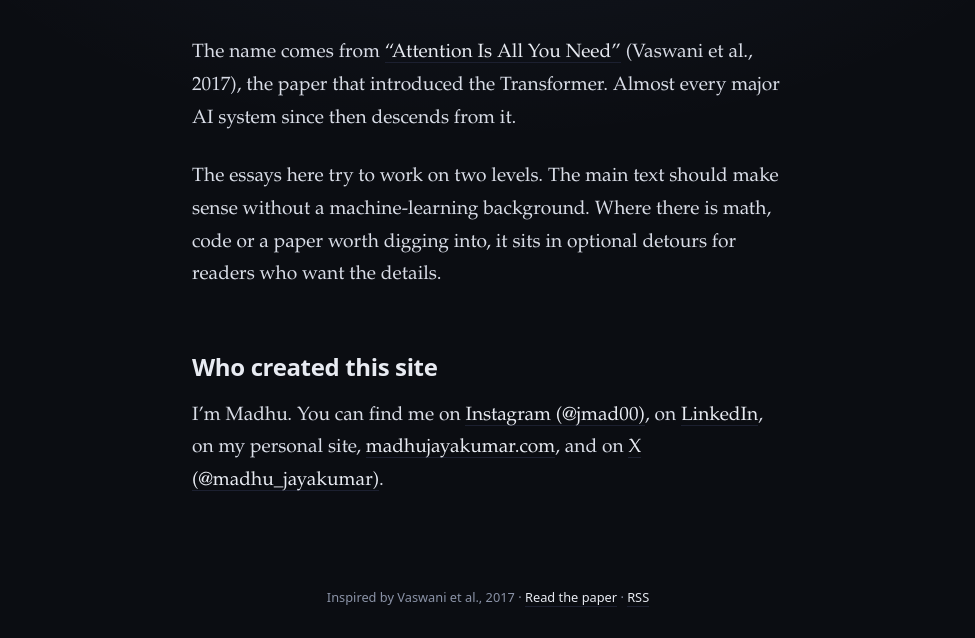
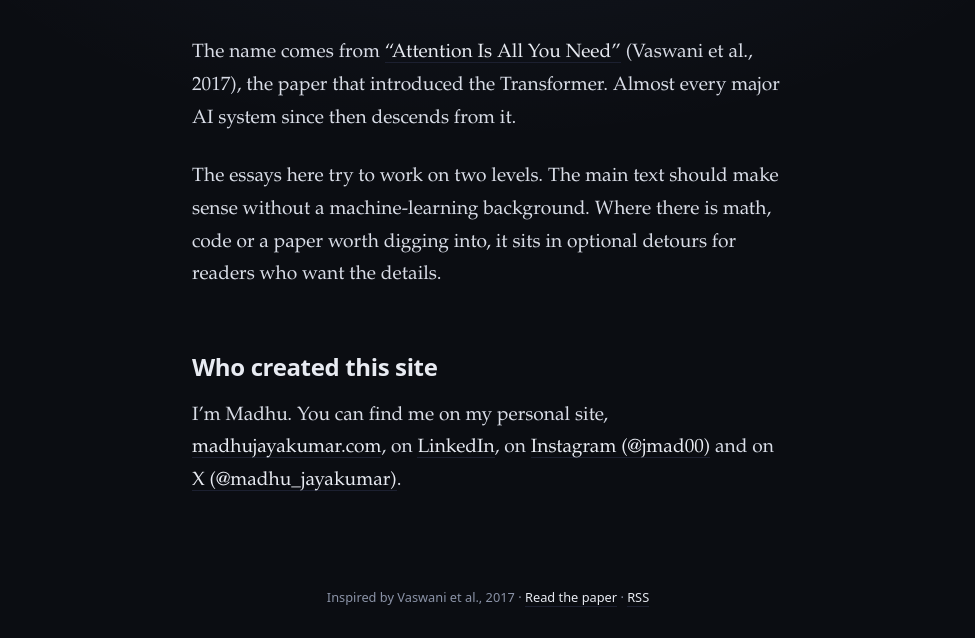
Before and after one commit to madhu-ai-ml/attention, a plain HTML site: page about/index.html in a window 1280 px wide. Shown: the part 209-847 px from the top of the page, without its empty margins (152-1127 px from the left). Drawn offline with Linux system fonts and the light colour scheme.

Commit message:
Reorder profile links on About page
Co-Authored-By: Claude Opus 5.5 <noreply@anthropic.com>

```diff
--- a/about/index.html
+++ b/about/index.html
@@ -58,7 +58,7 @@
 
       <h2>Who created this site</h2>
 
-      <p>I’m Madhu. You can find me on <a href="https://www.instagram.com/jmad00/" target="_blank" rel="me noopener">Instagram (@jmad00)</a>, on <a href="https://www.linkedin.com/in/madhu-jayakumar/" target="_blank" rel="me noopener">LinkedIn</a>, on my personal site, <a href="https://madhujayakumar.com/" target="_blank" rel="me noopener">madhujayakumar.com</a>, and on <a href="https://x.com/madhu_jayakumar" target="_blank" rel="me noopener">X (@madhu_jayakumar)</a>.</p>
+      <p>I’m Madhu. You can find me on my personal site, <a href="https://madhujayakumar.com/" target="_blank" rel="me noopener">madhujayakumar.com</a>, on <a href="https://www.linkedin.com/in/madhu-jayakumar/" target="_blank" rel="me noopener">LinkedIn</a>, on <a href="https://www.instagram.com/jmad00/" target="_blank" rel="me noopener">Instagram (@jmad00)</a> and on <a href="https://x.com/madhu_jayakumar" target="_blank" rel="me noopener">X (@madhu_jayakumar)</a>.</p>
     </div>
   </article>
 </main>
```
